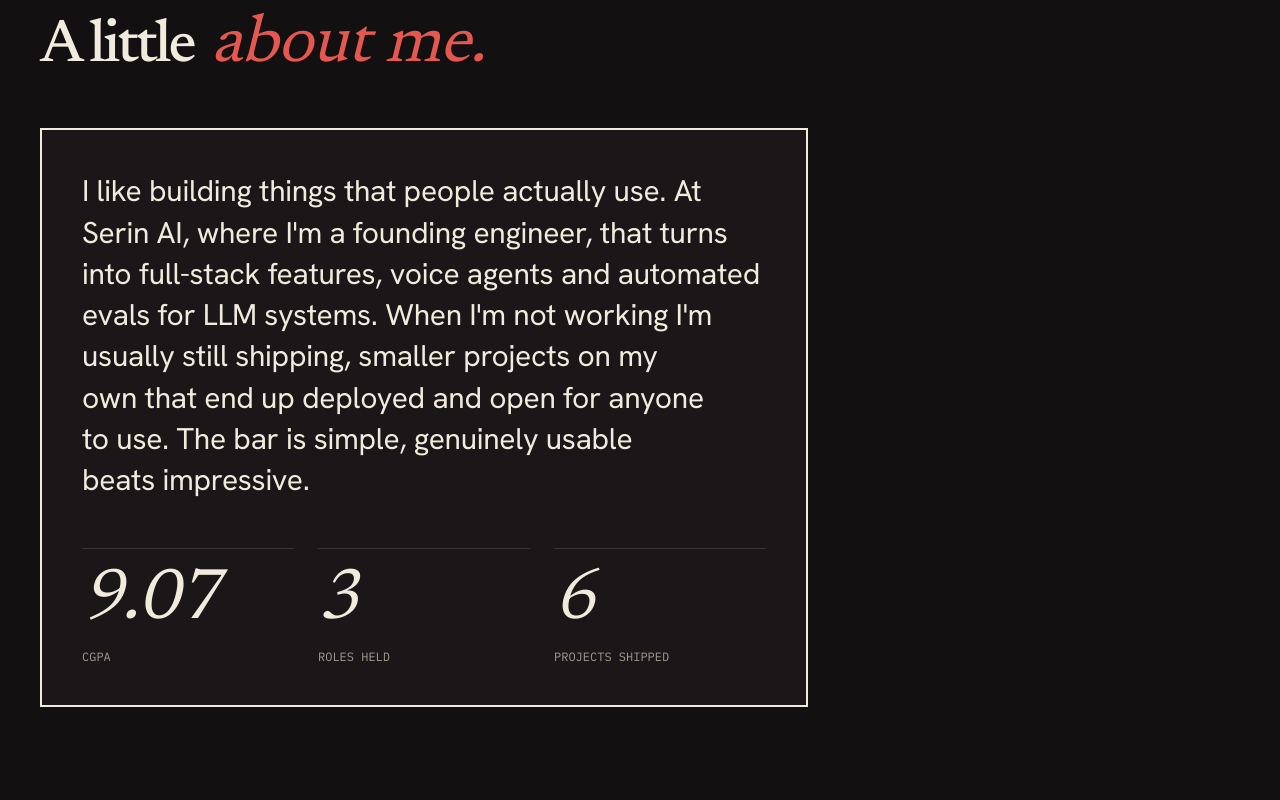
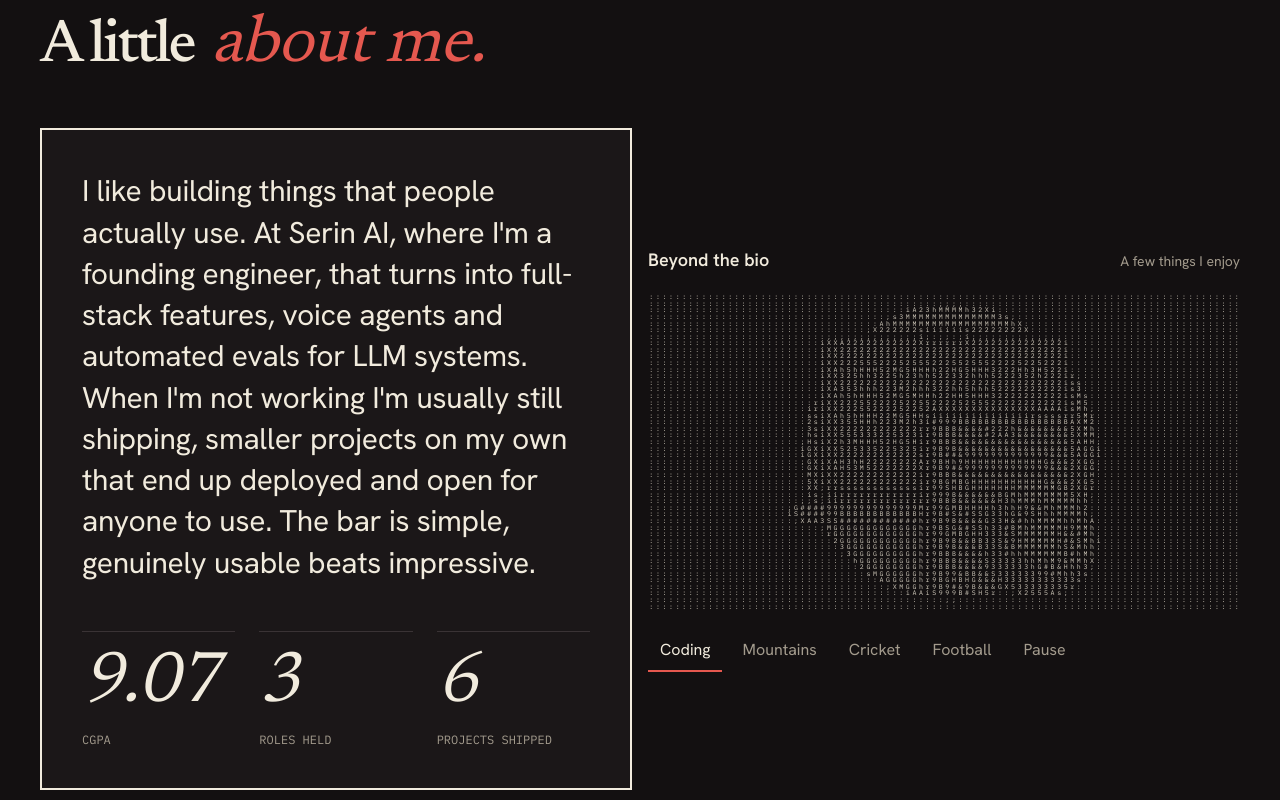
Before and after one commit to AnshBhavsar1654/Portfolio, a Next.js app: page / in a window 1280 px wide. Shown: the part 1040-1840 px from the top of the page. Built offline with nearby package versions, Linux system fonts and the light colour scheme; no server answers.

Commit message:
Add animated ASCII interests to the about section
- Add selectable coding, mountains, cricket, and football artwork
- Add autoplay controls and responsive crossfade styling

```diff
--- /dev/null
+++ b/src/components/home/about-interests.tsx
@@ -0,0 +1,164 @@
+"use client";
+
+import { useEffect, useRef, useState } from "react";
+import { INTEREST_HOLD_SECONDS } from "@/components/site/motion-tokens";
+import { interests } from "@/content/interests";
+
+const COLUMNS = 90;
+const ROWS = 48;
+const CHARACTERS = " .,:;irsXA253hMHGS#9B&@";
+
+function AsciiImage({
+  src,
+  description,
+  active,
+}: {
+  src: string;
+  description: string;
+  active: boolean;
+}) {
+  const canvasRef = useRef<HTMLCanvasElement>(null);
+  useEffect(() => {
+    const canvas = canvasRef.current;
+    if (!canvas) return;
+    const image = new Image();
+    let disposed = false;
+    const draw = () => {
+      if (disposed || !image.naturalWidth) return;
+      const width = canvas.clientWidth;
+      if (!width) return;
+      const pixelRatio = Math.min(window.devicePixelRatio || 1, 2);
+      const height = canvas.clientHeight;
+      canvas.width = Math.round(width * pixelRatio);
+      canvas.height = Math.round(height * pixelRatio);
+      const ctx = canvas.getContext("2d");
+      const sample = document.createElement("canvas");
+      sample.width = COLUMNS;
+      sample.height = ROWS;
+      const source = sample.getContext("2d", { willReadFrequently: true });
+      if (!ctx || !source) return;
+      const scale = Math.max(
+        COLUMNS / image.naturalWidth,
+        ROWS / image.naturalHeight
+      );
+      const w = image.naturalWidth * scale;
+      const h = image.naturalHeight * scale;
+      source.drawImage(image, (COLUMNS - w) / 2, (ROWS - h) / 2, w, h);
+      const pixels = source.getImageData(0, 0, COLUMNS, ROWS).data;
+      ctx.setTransform(pixelRatio, 0, 0, pixelRatio, 0, 0);
+      ctx.clearRect(0, 0, width, height);
+      const cellWidth = width / COLUMNS;
+      const cellHeight = height / ROWS;
+      ctx.font = `${Math.min(cellHeight, cellWidth / 0.6)}px ${getComputedStyle(canvas).fontFamily}`;
+      ctx.textAlign = "center";
+      ctx.textBaseline = "middle";
+      ctx.fillStyle = getComputedStyle(canvas).color;
+      for (let row = 0; row < ROWS; row++) {
+        for (let col = 0; col < COLUMNS; col++) {
+          const i = (row * COLUMNS + col) * 4;
+          const brightness =
+            (pixels[i] * 0.2126 +
+              pixels[i + 1] * 0.7152 +
+              pixels[i + 2] * 0.0722) /
+            255;
+          ctx.fillText(
+            CHARACTERS[Math.floor(brightness * (CHARACTERS.length - 1))],
+            (col + 0.5) * cellWidth,
+            (row + 0.5) * cellHeight
+          );
+        }
+      }
+    };
+    image.onload = draw;
+    image.src = src;
+    const observer = new ResizeObserver(draw);
+    observer.observe(canvas);
+    return () => {
+      disposed = true;
+      observer.disconnect();
+      image.onload = null;
+    };
+  }, [src]);
+  return (
+    <canvas
+      ref={canvasRef}
+      role="img"
+      aria-label={description}
+      aria-hidden={!active}
+      data-active={active}
+      className="about-ascii-image text-body block h-full w-full font-mono"
+    />
+  );
+}
+
+export function AboutInterests() {
+  const [active, setActive] = useState(0);
+  const [paused, setPaused] = useState(false);
+  const containerRef = useRef<HTMLDivElement>(null);
+  useEffect(() => {
+    const container = containerRef.current;
+    if (!container || paused) return;
+    const reduced = window.matchMedia("(prefers-reduced-motion: reduce)");
+    let visible = false;
+    const observer = new IntersectionObserver(([entry]) => {
+      visible = entry.isIntersecting;
+    });
+    observer.observe(container);
+    const timer = window.setInterval(() => {
+      if (visible && !document.hidden && !reduced.matches)
+        setActive((current) => (current + 1) % interests.length);
+    }, INTEREST_HOLD_SECONDS * 1000);
+    return () => {
+      window.clearInterval(timer);
+      observer.disconnect();
+    };
+  }, [paused]);
+  return (
+    <div
+      ref={containerRef}
+      className="about-interests flex flex-col justify-center"
+    >
+      <div className="flex flex-wrap items-baseline justify-between gap-3">
+        <p className="text-strong text-lg font-semibold">Beyond the bio</p>
+        <p className="text-muted text-sm">A few things I enjoy</p>
+      </div>
+      <div className="about-ascii-frame mt-5 overflow-hidden">
+        {interests.map((interest, index) => (
+          <AsciiImage
+            key={interest.image}
+            src={interest.image}
+            description={interest.description}
+            active={index === active}
+          />
+        ))}
+      </div>
+      <div
+        className="mt-5 flex flex-wrap gap-2"
+        aria-label="Choose an interest"
+      >
+        {interests.map((item, index) => (
+          <button
+            key={item.label}
+            type="button"
+            aria-pressed={index === active}
+            onClick={() => {
+              setActive(index);
+              setPaused(true);
+            }}
+            className="about-interest-button"
+          >
+            {item.label}
+          </button>
+        ))}
+        <button
+          type="button"
+          className="about-interest-button"
+          onClick={() => setPaused(!paused)}
+          aria-pressed={paused}
+        >
+          {paused ? "Play" : "Pause"}
+        </button>
+      </div>
+    </div>
+  );
+}
--- a/src/components/home/about.tsx
+++ b/src/components/home/about.tsx
@@ -1,3 +1,4 @@
+import { AboutInterests } from "@/components/home/about-interests";
 import { experience } from "@/content/experience";
 import { profile } from "@/content/profile";
 import { projects } from "@/content/projects";
@@ -17,7 +18,8 @@ const STATS = [
 // left, in front of it.
 export function About() {
   return (
-    <div className="panel-soft p-8 md:p-10 lg:max-w-3xl">
+    <div className="grid gap-4 lg:grid-cols-2">
+      <div className="panel-soft p-8 md:p-10">
         <p className="text-strong text-xl leading-snug tracking-tight text-pretty md:text-3xl">
           {profile.about}
         </p>
@@ -34,5 +36,7 @@ export function About() {
           ))}
         </dl>
       </div>
+      <AboutInterests />
+    </div>
   );
 }
--- a/src/components/site/motion-tokens.ts
+++ b/src/components/site/motion-tokens.ts
@@ -46,3 +46,6 @@ export const NAV_CARD_SPRING = {
 // One-shot intro: the bar drops in on first load.
 export const NAV_INTRO_SECONDS = 0.4;
 export const NAV_INTRO_DROP_PX = 12;
+
+// Time each interest artwork remains visible before the next transition.
+export const INTEREST_HOLD_SECONDS = 9;
--- /dev/null
+++ b/src/content/interests.ts
@@ -0,0 +1,22 @@
+export const interests = [
+  {
+    label: "Coding",
+    image: "/img/clipboard-sync.jpg",
+    description: "ASCII rendering of a software project",
+  },
+  {
+    label: "Mountains",
+    image: "/img/about-mountains.png",
+    description: "ASCII rendering of a mountain range",
+  },
+  {
+    label: "Cricket",
+    image: "/img/ms-dhoni.jpg",
+    description: "ASCII rendering of MS Dhoni",
+  },
+  {
+    label: "Football",
+    image: "/img/lionel-messi.jpg",
+    description: "ASCII rendering of Lionel Messi",
+  },
+] as const;
--- a/src/styles/folio/base.css
+++ b/src/styles/folio/base.css
@@ -44,3 +44,50 @@ body {
 [data-smooth-cursor] * {
   cursor: none !important;
 }
+
+/* Images occupy the same space and crossfade when an interest changes. */
+.about-ascii-frame {
+  position: relative;
+  aspect-ratio: 15 / 8;
+}
+.about-ascii-image {
+  position: absolute;
+  inset: 0;
+  opacity: 0;
+  transform: translateX(3%);
+  transition:
+    opacity var(--dur-slow) var(--ease-out),
+    transform var(--dur-slow) var(--ease-out);
+  pointer-events: none;
+}
+.about-ascii-image[data-active="true"] {
+  opacity: 1;
+  transform: translateX(0);
+}
+.about-interest-button {
+  border-bottom: var(--rule-w) solid transparent;
+  color: var(--text-muted);
+  padding: var(--space-2) var(--space-3);
+  transition:
+    color var(--dur-fast),
+    border-color var(--dur-fast);
+}
+.about-interest-button[aria-pressed="true"] {
+  border-color: var(--accent);
+  color: var(--text-strong);
+}
+.about-interest-button:focus-visible {
+  outline: var(--rule-w) solid var(--accent);
+  outline-offset: var(--space-1);
+}
+@media (hover: hover) {
+  .about-interest-button:hover {
+    color: var(--text-strong);
+  }
+}
+@media (prefers-reduced-motion: reduce) {
+  .about-ascii-image {
+    transition: none;
+    transform: none;
+  }
+}
```
Also changed, not shown: .impeccable/live/config.json (added), 1 other file (tests, documents, lock files or other folders). Lines whose indentation alone changed are shown as unchanged.
